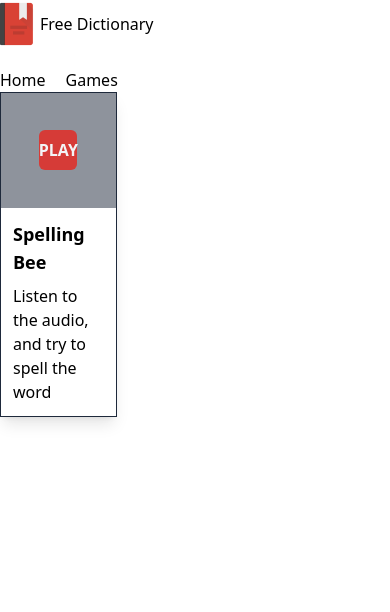
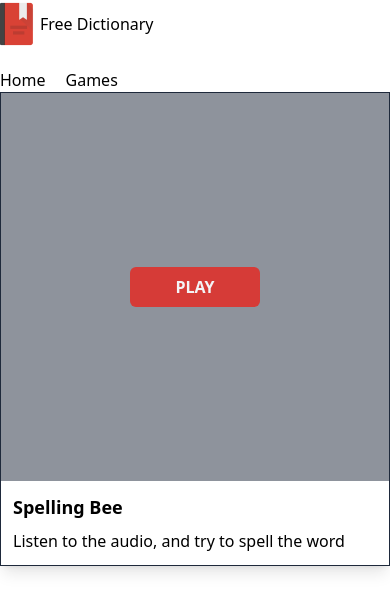
Before and after one commit to nadlambino/nuxt-dictionary, a Nuxt app: page /games in a window 390 px wide. Shown: the top 612 px of the page. Built offline with nearby package versions, Linux system fonts and the light colour scheme.

Commit message:
Fix games grid

```diff
--- a/pages/games/index.vue
+++ b/pages/games/index.vue
@@ -27,7 +27,11 @@ const filteredGames = computed(() => games.filter(g => g.active))
 
 <style scoped>
 .container {
-    @apply grid grid-cols-3 gap-5
+    @apply grid grid-cols-1 gap-5;
+
+    @apply md:grid-cols-2;
+
+    @apply lg:grid-cols-3;
 }
 
 .game-container {
```
